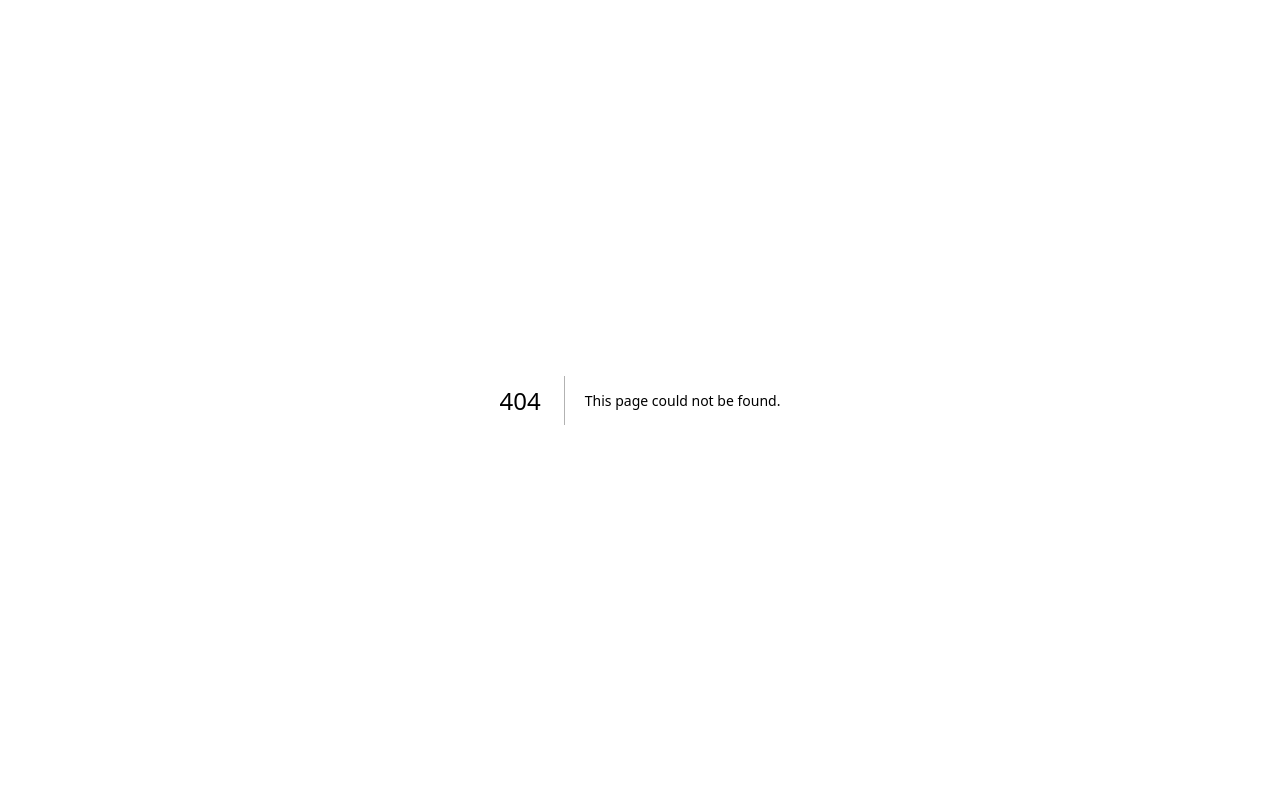
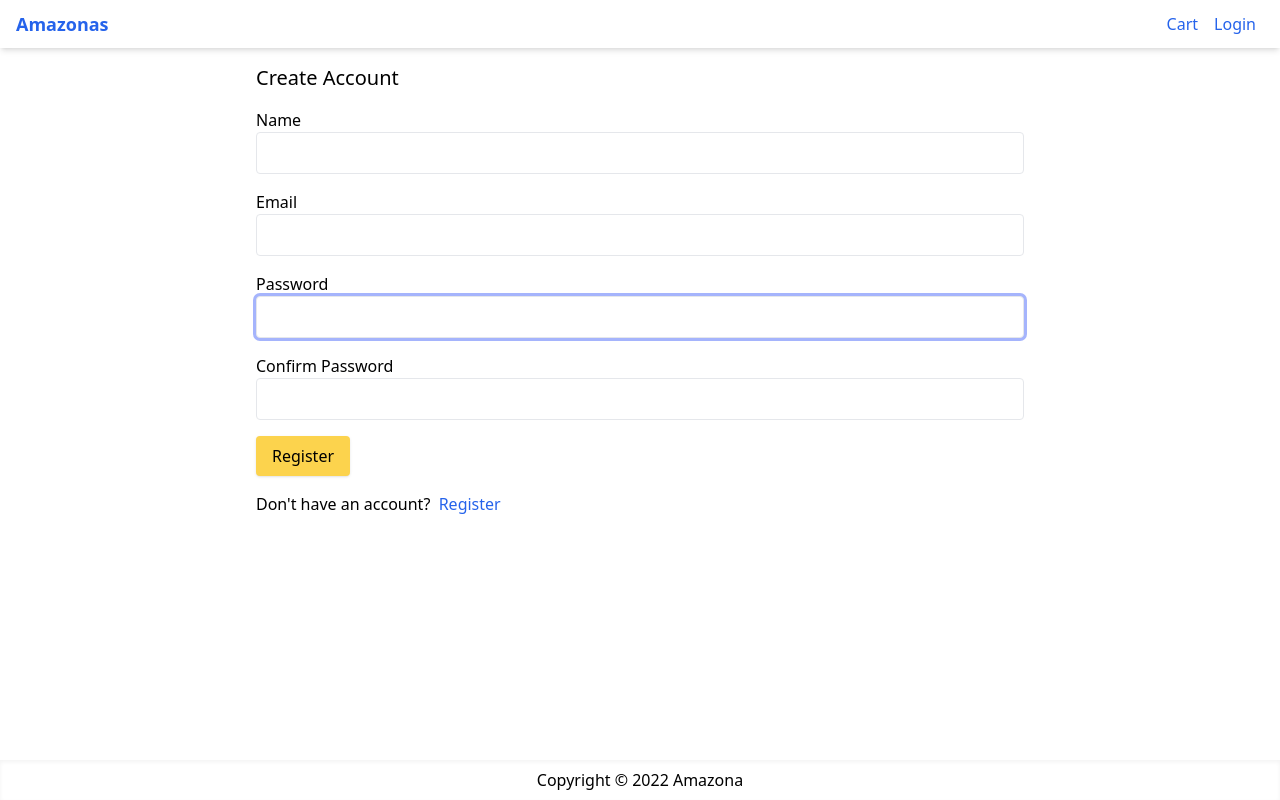
Before and after one commit to azizlimonu/nextamazone, a Next.js app: page /register in a window 1280 px wide. Before the commit this address had no page. Built offline with nearby package versions, Linux system fonts and the light colour scheme; no server answers.

Commit message:
register page added

```diff
--- /dev/null
+++ b/pages/api/auth/signup.js
@@ -0,0 +1,50 @@
+import bcryptjs from 'bcryptjs';
+import User from '../../../models/User';
+import db from '../../../utils/db';
+
+async function handler(req, res) {
+  if (req.method !== 'POST') {
+    return;
+  }
+  const { name, email, password } = req.body;
+  if (
+    !name ||
+    !email ||
+    !email.includes('@') ||
+    !password ||
+    password.trim().length < 5
+  ) {
+    res.status(422).json({
+      message: 'Validation error',
+    });
+    return;
+  }
+
+  await db.connect();
+
+  const existingUser = await User.findOne({ email: email });
+  if (existingUser) {
+    res.status(422).json({ message: 'User exists already!' });
+    await db.disconnect();
+    return;
+  }
+
+  const newUser = new User({
+    name,
+    email,
+    password: bcryptjs.hashSync(password),
+    isAdmin: false,
+  });
+
+  const user = await newUser.save();
+  await db.disconnect();
+  res.status(201).send({
+    message: 'Created user!',
+    _id: user._id,
+    name: user.name,
+    email: user.email,
+    isAdmin: user.isAdmin,
+  });
+}
+
+export default handler;
--- a/pages/login/index.js
+++ b/pages/login/index.js
@@ -5,7 +5,7 @@
 import { signIn, useSession } from 'next-auth/react';
 import { useRouter } from 'next/router';
 import { toast } from 'react-toastify';
-import {getError} from '../../utils/error';
+import { getError } from '../../utils/error';
 
 export default function LoginScreen() {
   const { data: session } = useSession();
@@ -85,7 +85,9 @@
 
         <div className="mb-4 ">
           Don&apos;t have an account? &nbsp;
-          <Link href="register">Register</Link>
+          <Link href={`/register?redirect=${redirect || '/'}`}>
+            Register
+          </Link>
         </div>
       </form>
     </Layout>
--- /dev/null
+++ b/pages/register/index.js
@@ -0,0 +1,142 @@
+import Link from 'next/link';
+import React, { useEffect } from 'react';
+import { signIn, useSession } from 'next-auth/react';
+import { useForm } from 'react-hook-form';
+import Layout from '../../components/Layout';
+import { getError } from '../../utils/error';
+import { toast } from 'react-toastify';
+import { useRouter } from 'next/router';
+import axios from 'axios';
+
+export default function LoginScreen() {
+  const { data: session } = useSession();
+
+  const router = useRouter();
+  const { redirect } = router.query;
+
+  useEffect(() => {
+    if (session?.user) {
+      router.push(redirect || '/');
+    }
+  }, [router, session, redirect]);
+
+  const {
+    handleSubmit,
+    register,
+    getValues,
+    formState: { errors },
+  } = useForm();
+  const submitHandler = async ({ name, email, password }) => {
+    try {
+      await axios.post('/api/auth/signup', {
+        name,
+        email,
+        password,
+      });
+
+      const result = await signIn('credentials', {
+        redirect: false,
+        email,
+        password,
+      });
+      if (result.error) {
+        toast.error(result.error);
+      }
+    } catch (err) {
+      toast.error(getError(err));
+    }
+  };
+  return (
+    <Layout title="Create Account">
+      <form
+        className="mx-auto max-w-screen-md"
+        onSubmit={handleSubmit(submitHandler)}
+      >
+        <h1 className="mb-4 text-xl">Create Account</h1>
+        <div className="mb-4">
+          <label htmlFor="name">Name</label>
+          <input
+            type="text"
+            className="w-full"
+            id="name"
+            autoFocus
+            {...register('name', {
+              required: 'Please enter name',
+            })}
+          />
+          {errors.name && (
+            <div className="text-red-500">{errors.name.message}</div>
+          )}
+        </div>
+
+        <div className="mb-4">
+          <label htmlFor="email">Email</label>
+          <input
+            type="email"
+            {...register('email', {
+              required: 'Please enter email',
+              pattern: {
+                value: /^[a-zA-Z0-9_.+-]+@[a-zA-Z0-9-]+.[a-zA-Z0-9-.]+$/i,
+                message: 'Please enter valid email',
+              },
+            })}
+            className="w-full"
+            id="email"
+          ></input>
+          {errors.email && (
+            <div className="text-red-500">{errors.email.message}</div>
+          )}
+        </div>
+        <div className="mb-4">
+          <label htmlFor="password">Password</label>
+          <input
+            type="password"
+            {...register('password', {
+              required: 'Please enter password',
+              minLength: { value: 6, message: 'password is more than 5 chars' },
+            })}
+            className="w-full"
+            id="password"
+            autoFocus
+          ></input>
+          {errors.password && (
+            <div className="text-red-500 ">{errors.password.message}</div>
+          )}
+        </div>
+        <div className="mb-4">
+          <label htmlFor="confirmPassword">Confirm Password</label>
+          <input
+            className="w-full"
+            type="password"
+            id="confirmPassword"
+            {...register('confirmPassword', {
+              required: 'Please enter confirm password',
+              validate: (value) => value === getValues('password'),
+              minLength: {
+                value: 6,
+                message: 'confirm password is more than 5 chars',
+              },
+            })}
+          />
+          {errors.confirmPassword && (
+            <div className="text-red-500 ">
+              {errors.confirmPassword.message}
+            </div>
+          )}
+          {errors.confirmPassword &&
+            errors.confirmPassword.type === 'validate' && (
+              <div className="text-red-500 ">Password do not match</div>
+            )}
+        </div>
+
+        <div className="mb-4 ">
+          <button className="primary-button">Register</button>
+        </div>
+        <div className="mb-4 ">
+          Don&apos;t have an account? &nbsp;
+          <Link href={`/register?redirect=${redirect || '/'}`}>Register</Link>
+        </div>
+      </form>
+    </Layout>
+  );
+}
```
